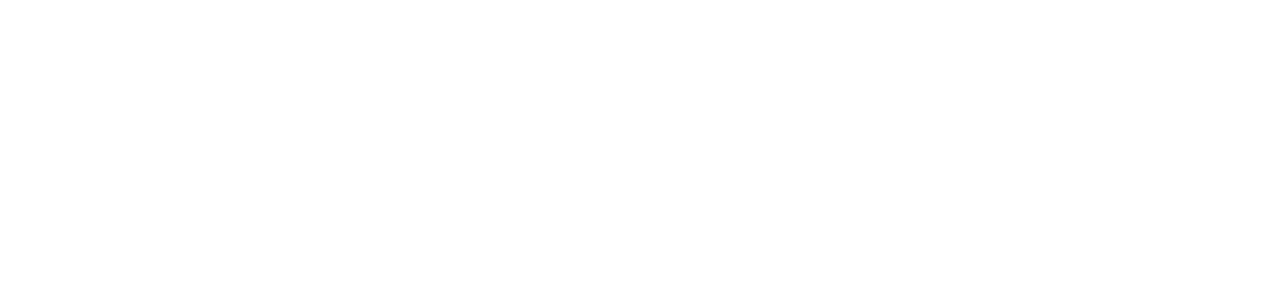
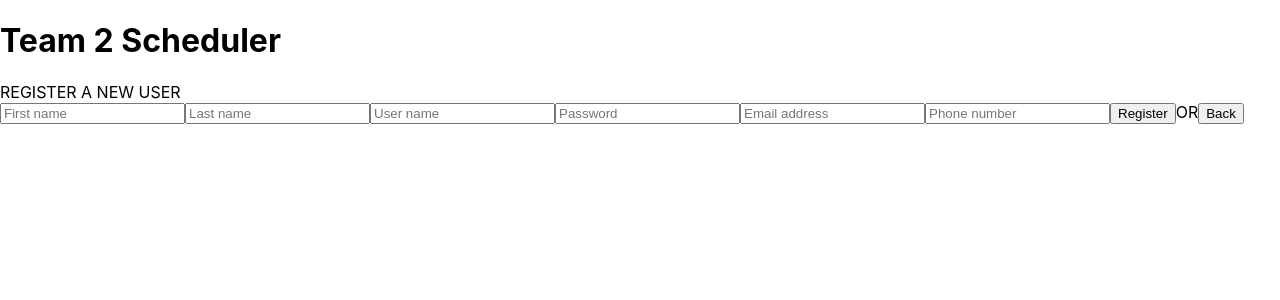
Before and after one commit to FarisAlamoudi/BigProject, a React (Create React App) app in the folder frontend/: page /register in a window 1280 px wide. Before the commit this address had no page. Shown: the top 300 px of the page. Built offline with nearby package versions, Linux system fonts and the light colour scheme.

Commit message:
Register functional

```diff
--- a/frontend/public/index.html
+++ b/frontend/public/index.html
@@ -24,7 +24,7 @@
       work correctly both with client-side routing and a non-root public URL.
       Learn how to configure a non-root public URL by running `npm run build`.
     -->
-    <title>React App</title>
+    <title>Team2Scheduler</title>
   </head>
   <body>
     <noscript>You need to enable JavaScript to run this app.</noscript>
--- a/frontend/src/App.js
+++ b/frontend/src/App.js
@@ -1,16 +1,18 @@
 import React from 'react';
-import { BrowserRouter, Routes, Route } from "react-router-dom";
+import {BrowserRouter,Routes,Route} from "react-router-dom";
 import './App.css';
 
 import LoginPage from './pages/LoginPage';
-import CardPage from './pages/CardPage';
+import RegisterPage from './pages/RegisterPage';
+import ReservationPage from './pages/ReservationPage';
 
 function App() {
   return (
     <BrowserRouter>
       <Routes>
-        <Route path="/" element={<LoginPage />} />
-        <Route path="/cards" element={<CardPage />} />
+        <Route path="/" element={<LoginPage/>}/>
+        <Route path="/register" element={<RegisterPage/>}/>
+        <Route path="/reserve" element={<ReservationPage/>}/>
       </Routes>
     </BrowserRouter>
   );
--- a/frontend/src/components/LoggedInName.js
+++ b/frontend/src/components/LoggedInName.js
@@ -2,11 +2,7 @@
 
 function LoggedInName()
 {
-    var _ud = localStorage.getItem('user_data');
-    var ud = JSON.parse(_ud);
-    var userId = ud.id;
-    var firstName = ud.firstName;
-    var lastName = ud.lastName;
+    const user = JSON.parse(localStorage.getItem('user_data'));
 
     const doLogout = event =>
     {
@@ -18,8 +14,8 @@
 
     return(
         <div id="loggedInDiv">
-            <span id="userName">Logged In As {firstName} {lastName}</span><br />
-            <button type="button" id="logoutButton" class="buttons"
+            <span id="userName">Logged In As {user.FirstName} {user.LastName}</span><br />
+            <button type="button" id="logoutButton" className="buttons"
                 onClick={doLogout}> Log Out </button>
         </div>
     );
--- a/frontend/src/components/Login.js
+++ b/frontend/src/components/Login.js
@@ -26,7 +26,6 @@
             {method:'POST',body:js,headers:{'Content-Type':'application/json'}});
 
             const res = await response.json();
-            console.log(res);
 
             if (response.status === 200)
             {
@@ -37,7 +36,7 @@
                 {
                     localStorage.setItem('user_data', JSON.stringify(decoded));
                     setMessage('');
-                    window.location.href = '/cards';
+                    window.location.href = '/reserve';
                 }
                 catch (e)
                 {
@@ -71,9 +70,14 @@
         }
     };
 
+    const redirectToRegister = () =>
+    {
+        window.location.href = '/register';
+    }
+
     return(
         <div id="loginDiv">
-            <span id="inner-title">PLEASE LOG IN</span><br/>
+            <span id="inner-title">LOG IN</span><br/>
             <input
                 type="text"
                 id="Login"
@@ -102,7 +106,7 @@
                 id="registerButton"
                 className="buttons"
                 value="Register"
-                onClick={doLogin}
+                onClick={redirectToRegister}
             />
         </div>
     );
--- /dev/null
+++ b/frontend/src/components/Register.js
@@ -0,0 +1,171 @@
+import React,{useState} from 'react';
+import {jwtDecode} from "jwt-decode";
+
+function Register()
+{
+    const bp = require('./Path.js');
+
+    let FirstName;
+    let LastName
+    let Login;
+    let Password;
+    let Email;
+    let Phone;
+
+    const [message,setMessage] = useState('');
+
+    const doRegister = async event =>
+    {
+        event.preventDefault();
+
+        const js = JSON.stringify(
+        {
+            FirstName:FirstName.value,LastName:LastName.value,
+            Login:Login.value,Password:Password.value,
+            Email:Email.value,Phone:Phone.value
+        });
+
+        document.getElementById('firstError').innerText = '';
+        document.getElementById('lastError').innerText = '';
+        document.getElementById('loginError').innerText = '';
+        document.getElementById('passwordError').innerText = '';
+        document.getElementById('emailError').innerText = '';
+        document.getElementById('phoneError').innerText = '';
+
+        try
+        {
+            const response = await fetch(bp.buildPath('api/register'),
+            {method:'POST',body:js,headers:{'Content-Type':'application/json'}});
+
+            const res = await response.json();
+
+            if (response.status === 201)
+            {
+                const {JWT} = res;
+                const decoded = jwtDecode(JWT);
+
+                try
+                {
+                    localStorage.setItem('user_data', JSON.stringify(decoded));
+                    setMessage('');
+                    window.location.href = '/';
+                }
+                catch (e)
+                {
+                    console.log(e.toString());
+                    return;
+                }
+            }
+            else if (response.status === 400)
+            {
+                res.errors.forEach(error =>
+                {
+                    if (error.path === 'FirstName')
+                    {
+                        document.getElementById('firstError').innerText = error.msg;
+                    }
+                    else if (error.path === 'LastName')
+                    {
+                        document.getElementById('lastError').innerText = error.msg;
+                    }
+                    else if (error.path === 'Login')
+                    {
+                        document.getElementById('loginError').innerText = error.msg;
+                    }
+                    else if (error.path === 'Password')
+                    {
+                        document.getElementById('passwordError').innerText = error.msg;
+                    }
+                    else if (error.path === 'Email')
+                    {
+                        document.getElementById('emailError').innerText = error.msg;
+                    }
+                    else if (error.path === 'Phone')
+                    {
+                        document.getElementById('phoneError').innerText = error.msg;
+                    }
+                });
+            }
+            else
+            {
+                setMessage(res.error);
+            }
+        }
+        catch (e)
+        {
+            console.log(e.toString());
+            return;
+        }
+    };
+
+    const redirectToLogin = () =>
+    {
+        window.location.href = '/';
+    }
+
+    return(
+        <div id="registerDiv">
+            <span id="inner-title">REGISTER A NEW USER</span><br/>
+            <input
+                type="text"
+                id="FirstName"
+                placeholder="First name"
+                ref={(c) => (FirstName = c)}
+            />
+            <span className="error" id="firstError"></span>
+            <input
+                type="text"
+                id="LastName"
+                placeholder="Last name"
+                ref={(c) => (LastName = c)}
+            />
+            <span className="error" id="lastError"></span>
+            <input
+                type="text"
+                id="Login"
+                placeholder="User name"
+                ref={(c) => (Login = c)}
+            />
+            <span className="error" id="loginError"></span>
+            <input
+                type="password"
+                id="Password"
+                placeholder="Password"
+                ref={(c) => (Password = c)}
+            />
+            <span className="error" id="passwordError"></span>
+            <input
+                type="text"
+                id="Email"
+                placeholder="Email address"
+                ref={(c) => (Email = c)}
+            />
+            <span className="error" id="emailError"></span>
+            <input
+                type="password"
+                id="Phone"
+                placeholder="Phone number"
+                ref={(c) => (Phone = c)}
+            />
+            <span className="error" id="phoneError"></span>
+            <input
+                type="submit"
+                id="registerButton"
+                className="buttons"
+                value="Register"
+                onClick={doRegister}
+            />
+            <span id="loginResult">{message}</span>
+            <span id="text">OR</span>
+            <input
+                type="submit"
+                id="backButton"
+                className="buttons"
+                value="Back"
+                onClick={redirectToLogin}
+            />
+        </div>
+    );
+}
+
+export default Register;
--- a/frontend/src/pages/CardPage.js
+++ /dev/null
@@ -1,18 +0,0 @@
-import React from 'react';
-
-import PageTitle from '../components/PageTitle';
-import LoggedInName from '../components/LoggedInName';
-import CardUI from '../components/CardUI';
-
-const CardPage = () =>
-{
-    return(
-    <div>
-        <PageTitle />
-        <LoggedInName />
-        <CardUI />
-    </div>
-    );
-}
-
-export default CardPage;
--- /dev/null
+++ b/frontend/src/pages/RegisterPage.js
@@ -0,0 +1,16 @@
+import React from 'react';
+
+import PageTitle from '../components/PageTitle';
+import Register from '../components/Register';
+
+const RegisterPage = () =>
+{
+    return(
+        <div>
+            <PageTitle/>
+            <Register/>
+        </div>
+    );
+}
+
+export default RegisterPage;
--- /dev/null
+++ b/frontend/src/pages/ReservationPage.js
@@ -0,0 +1,16 @@
+import React from 'react';
+
+import PageTitle from '../components/PageTitle';
+import LoggedInName from '../components/LoggedInName';
+
+const ReservationPage = () =>
+{
+    return(
+        <div>
+            <PageTitle/>
+            <LoggedInName/>
+        </div>
+    );
+}
+
+export default ReservationPage;
```
Also changed, not shown: frontend/src/components/CardUI.js (deleted, +0 -103 lines).
